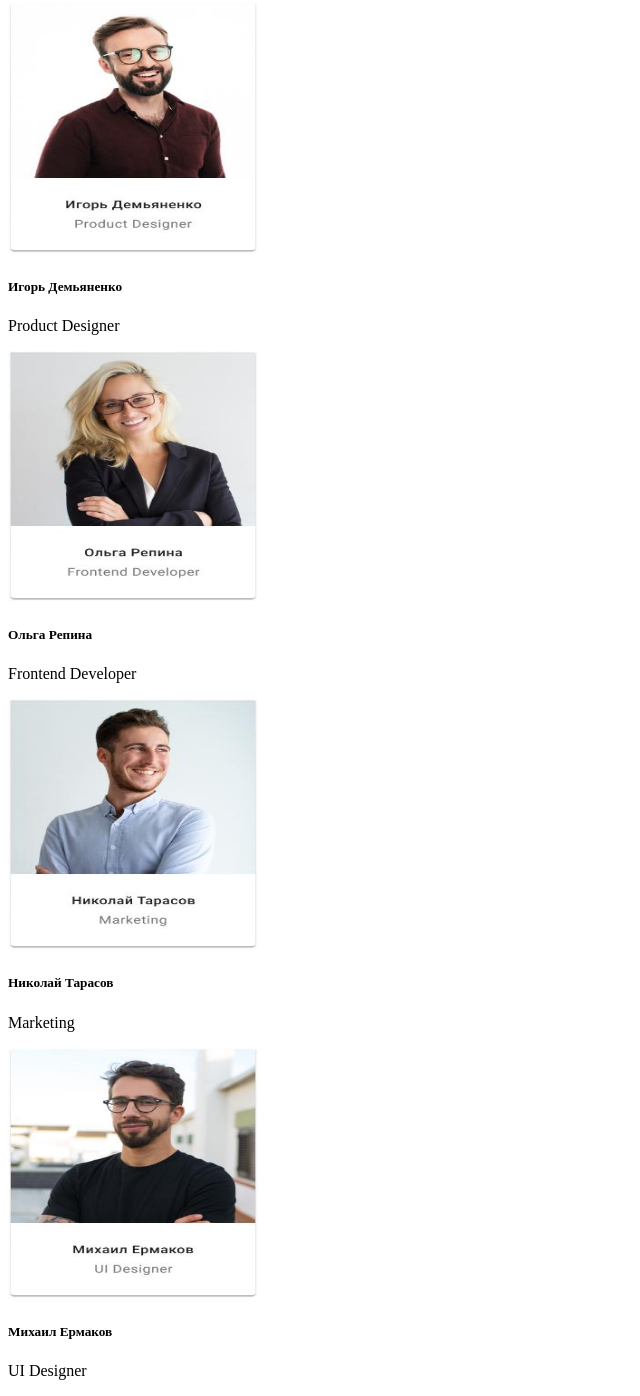
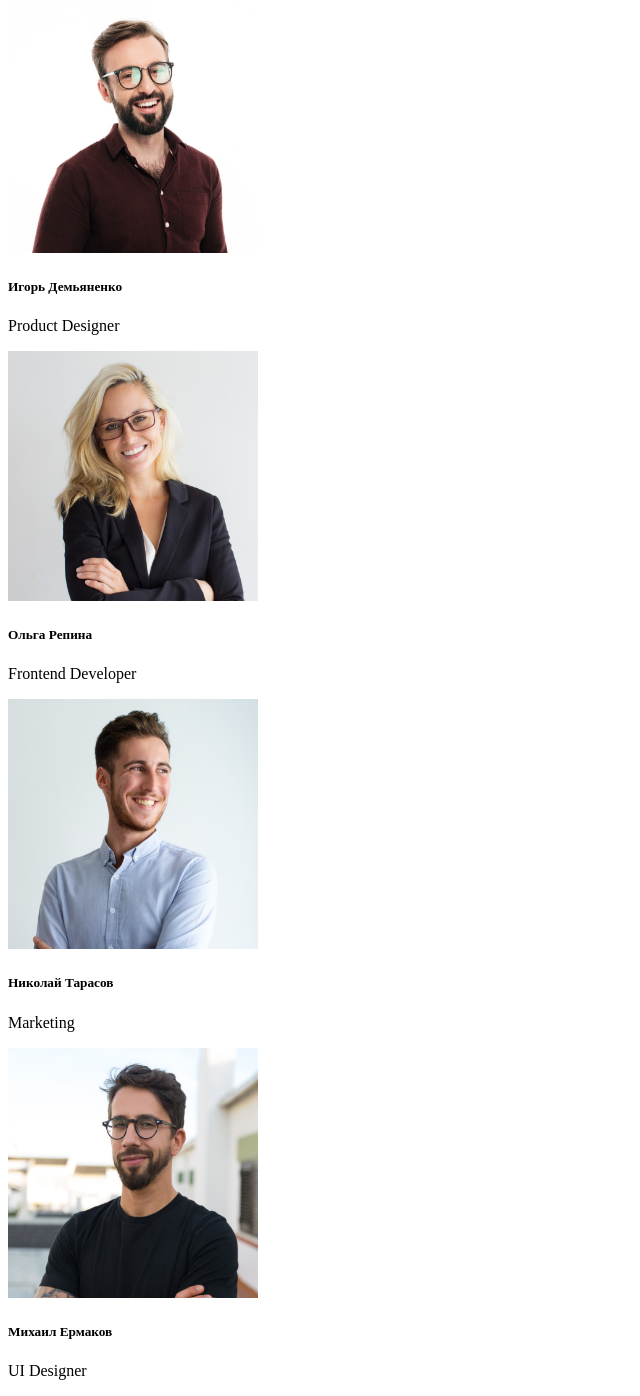
Before and after one commit to liubovpoltorak/goit-markup-hw-01, a plain HTML site: page index.html in a window 1280 px wide. Shown: the part 813-2209 px from the top of the page, without its empty margins (0-640 px from the left). Drawn offline with Linux system fonts and the light colour scheme.

Commit message:
photo address change

```diff
--- a/index.html
+++ b/index.html
@@ -55,16 +55,16 @@
         </section>
         <section>
             <h2 hidden>Наша команда</h2>
-            <img src="./images/team/teamcardone.jpg" alt="Первый учитель" width="250" height="250">
+            <img src="./images/team/cardteam1.jpg" alt="Первый учитель" width="250" height="250">
               <h5>Игорь Демьяненко</h5>
               <p>Product Designer</p>
-            <img src="./images/team/teamcardtwo.jpg" alt="Второй учитель" width="250" height="250">
+            <img src="./images/team/cardteam2.jpg" alt="Второй учитель" width="250" height="250">
               <h5>Ольга Репина</h5>
               <p>Frontend Developer</p>
-            <img src="./images/team/teamcardthree.jpg" alt="Третий учитель" width="250" height="250">
+            <img src="./images/team/cardteam3.jpg" alt="Третий учитель" width="250" height="250">
               <h5>Николай Тарасов</h5>
               <p>Marketing</p>
-            <img src="./images/team/teamcardfour.jpg" alt="Четвертый учитель" width="250" height="250">
+            <img src="./images/team/cardteam4.jpg" alt="Четвертый учитель" width="250" height="250">
               <h5>Михаил Ермаков</h5>
               <p>UI Designer</p>
         </section>
```
Also changed, not shown: images/team/cardteam1.jpg (added), images/team/cardteam2.jpg (added), images/team/cardteam3.jpg (added), images/team/cardteam4.jpg (added), images/team/teamcardfour.jpg (deleted), images/team/teamcardone.jpg (deleted), images/team/teamcardthree.jpg (deleted), images/team/teamcardtwo.jpg (deleted).
